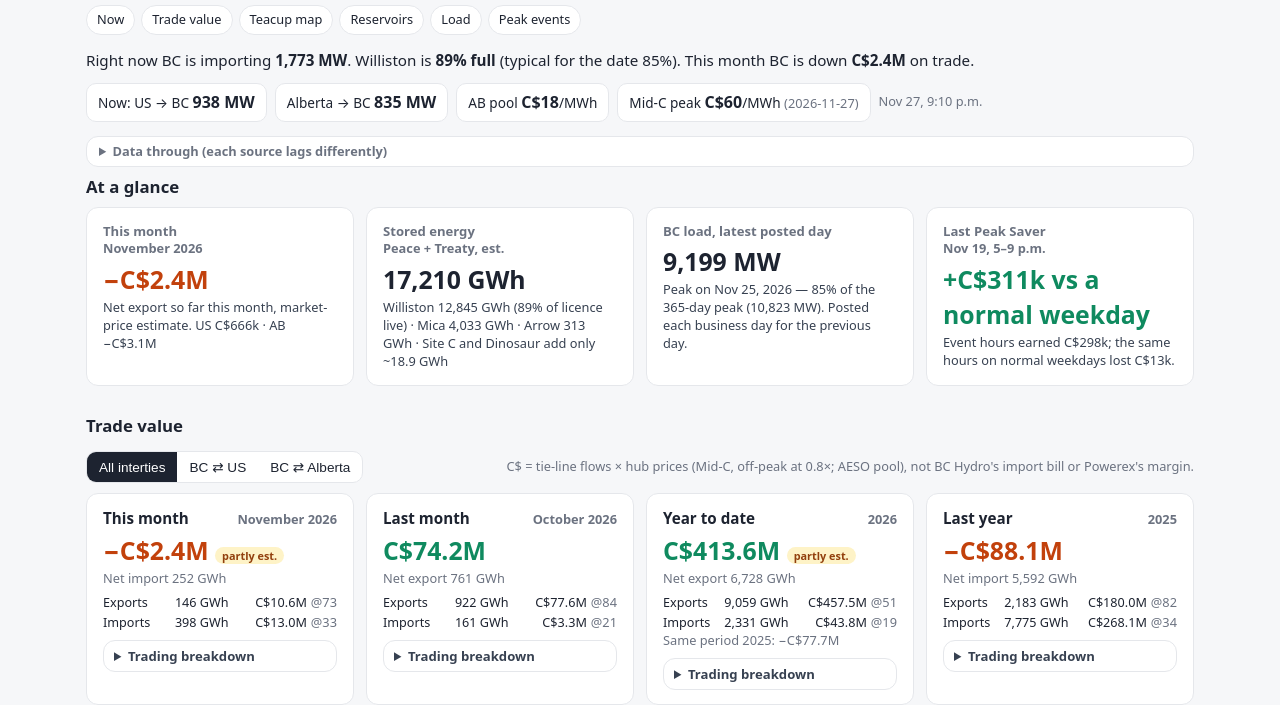
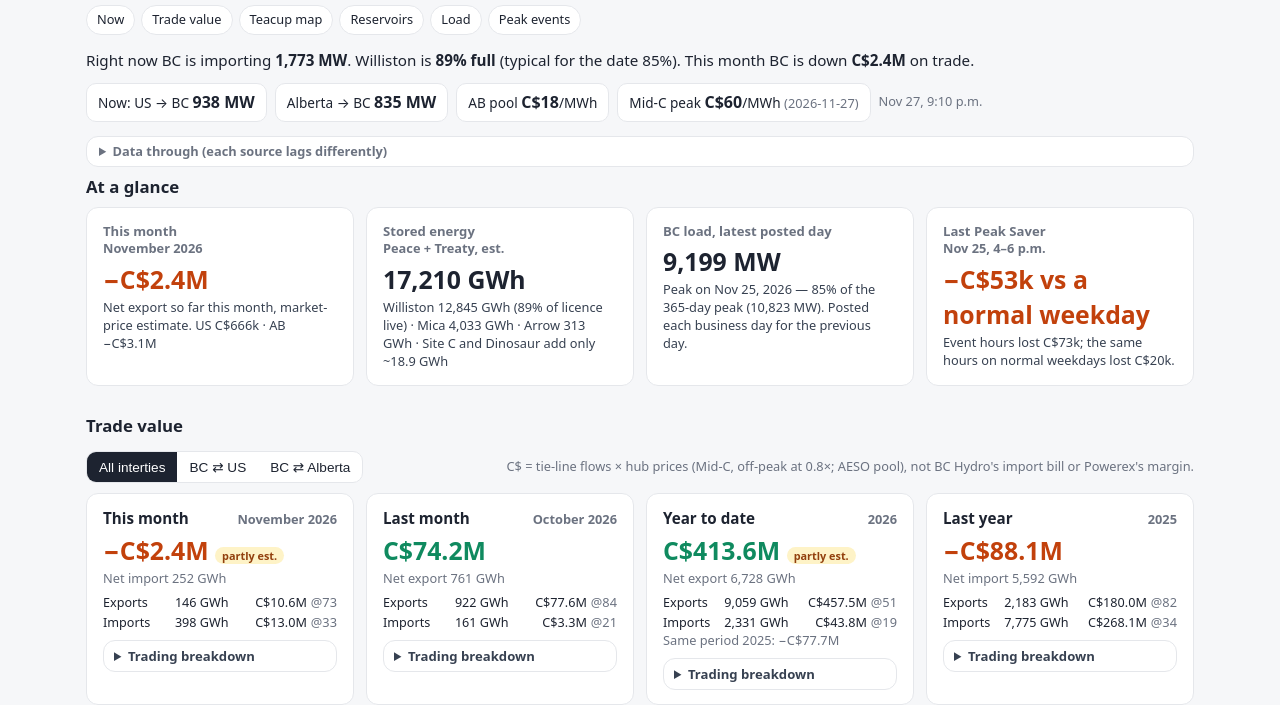
Before and after one commit to warrenboyle/bc-powerflow, a plain HTML site: page docs/index.html in a window 1280 px wide. Shown: the part 96-801 px from the top of the page. Drawn offline with nearby package versions, Linux system fonts and the light colour scheme.

Commit message:
Fix Last Peak Saver tile so it shows the newest event
The dashboard already lists events newest-first, but the tile reversed that list and then picked the first past event, so it stayed on Nov 19 after later Peak Saver events were added. Select by date instead of array order.

```diff
--- a/docs/index.html
+++ b/docs/index.html
@@ -1018,7 +1018,7 @@ function kpiSec(d){
  if(small)bits.push('Site C and Dinosaur add only ~'+fmtGwh(small));
  const ld=d.load_context&&d.load_context.latest_day;
  const evs=(d.peak_events&&d.peak_events.events)||[];
- const last=[...evs].reverse().find(e=>e.status&&e.status!=='upcoming');
+ const last=[...evs].filter(e=>e.status&&e.status!=='upcoming').sort((a,b)=>(b.date+'T'+(b.start||'')).localeCompare(a.date+'T'+(a.start||'')))[0];
  const evDelta=last&&last.trade&&last.trade.total&&last.trade.total.delta?last.trade.total.delta.value_cad:null;
  const evDay=last?new Date(last.date+'T12:00:00Z').toLocaleDateString('en-CA',{timeZone:'UTC',month:'short',day:'numeric'}):'';
  const evWin=last?((+last.start.slice(0,2)%12||12)+'–'+(+last.end.slice(0,2)%12||12)+' p.m.'):'';
```
